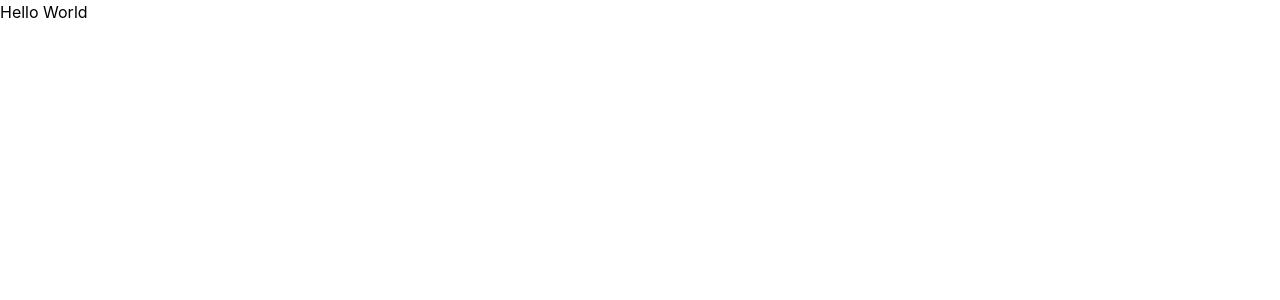
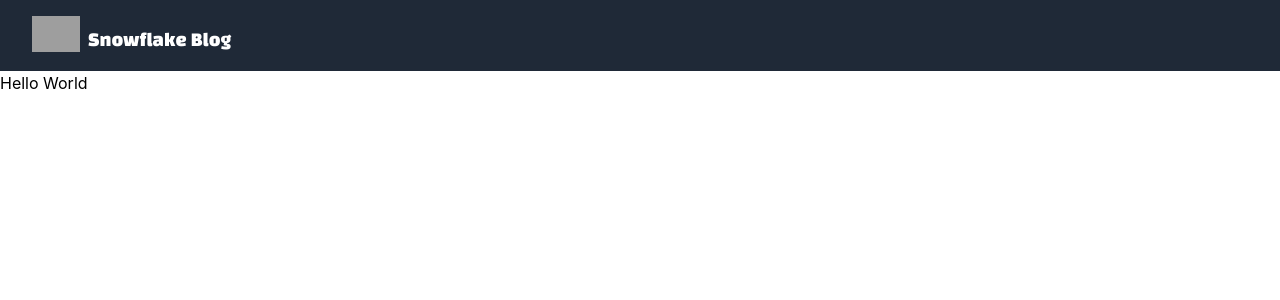
Before and after one commit to CesiumLabs/blogs, a Next.js app: page / in a window 1280 px wide. Shown: the top 300 px of the page. Built offline with nearby package versions, Linux system fonts and the light colour scheme; grey boxes are pictures that could not be loaded; a web font is replaced by a local one.

Commit message:
feat: add basic temporary header

```diff
--- a/src/components/header.js
+++ b/src/components/header.js
@@ -1,3 +1,11 @@
 export default function Header() {
-    return <div className=""></div>
+    return <div className="bg-theme-100 w-full text-white px-8 py-4">
+        <div className="flex flex-nowrap">
+            <a href="/" className="cursor-pointer block">
+                <img className="w-12" src="https://snowflakedev.org/images/logotrans.png" alt="Snowflake logo" draggable="false"/>
+            </a>
+
+            <h2 className="font-bold ml-2 mt-2.5 font-changa text-xl hidden sm:block">Snowflake Blog</h2>
+        </div>
+    </div>
 }
--- a/tailwind.config.js
+++ b/tailwind.config.js
@@ -12,6 +12,9 @@ module.exports = {
       transparent: 'transparent',
       black: '#000',
       white: '#fff',
+      theme: {
+        100: '#1f2937'
+      },
       grey: {
         100: '#f7fafc',
         200: '#edf2f7',
@@ -251,6 +254,7 @@ module.exports = {
         '"Courier New"',
         'monospace',
       ],
+      changa: ['"Changa"']
     },
     fontSize: theme => ({
       xs: '0.75rem',
@@ -304,6 +308,7 @@ module.exports = {
     },
     margin: (theme, { negative }) => ({
       auto: 'auto',
+      2.5: '0.55rem',
       ...theme('spacing'),
       ...negative(theme('spacing')),
     }),
```
